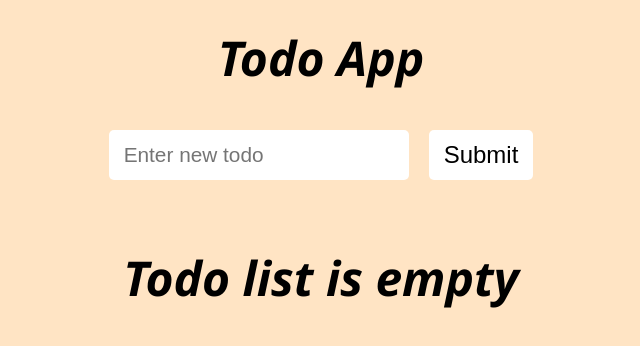
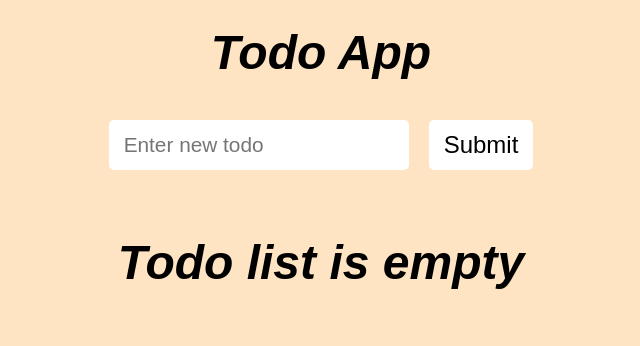
Before and after one commit to VladimirovRoman/todo-project, a React (Create React App) app: page / in a window 1280 px wide. Shown: the top 346 px of the page, without its empty margins (319-959 px from the left). Built offline with nearby package versions, Linux system fonts and the light colour scheme.

Commit message:
Update index.css

```diff
--- a/src/index.css
+++ b/src/index.css
@@ -1,11 +1,10 @@
 * {
 	margin: 0;
 	padding: 0;
+	font-family: 'Poppins', sans-serif;
 }
 
 body {
-	font-family: 'Segoe UI', 'Roboto', 'Oxygen', 'Ubuntu', 'Cantarell',
-		'Fira Sans', 'Droid Sans', 'Helvetica Neue', sans-serif;
 	background-color: bisque;
 	color: black;
 	font-style: italic;
```
